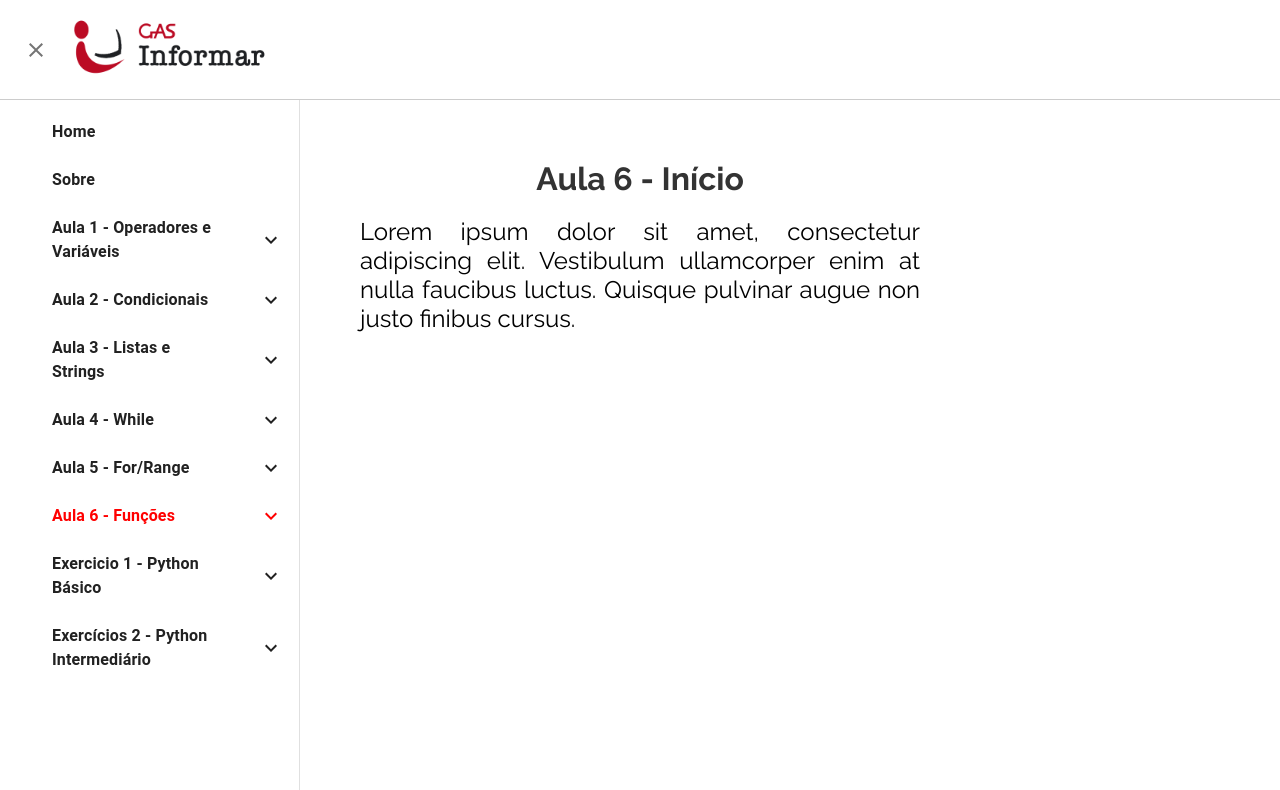
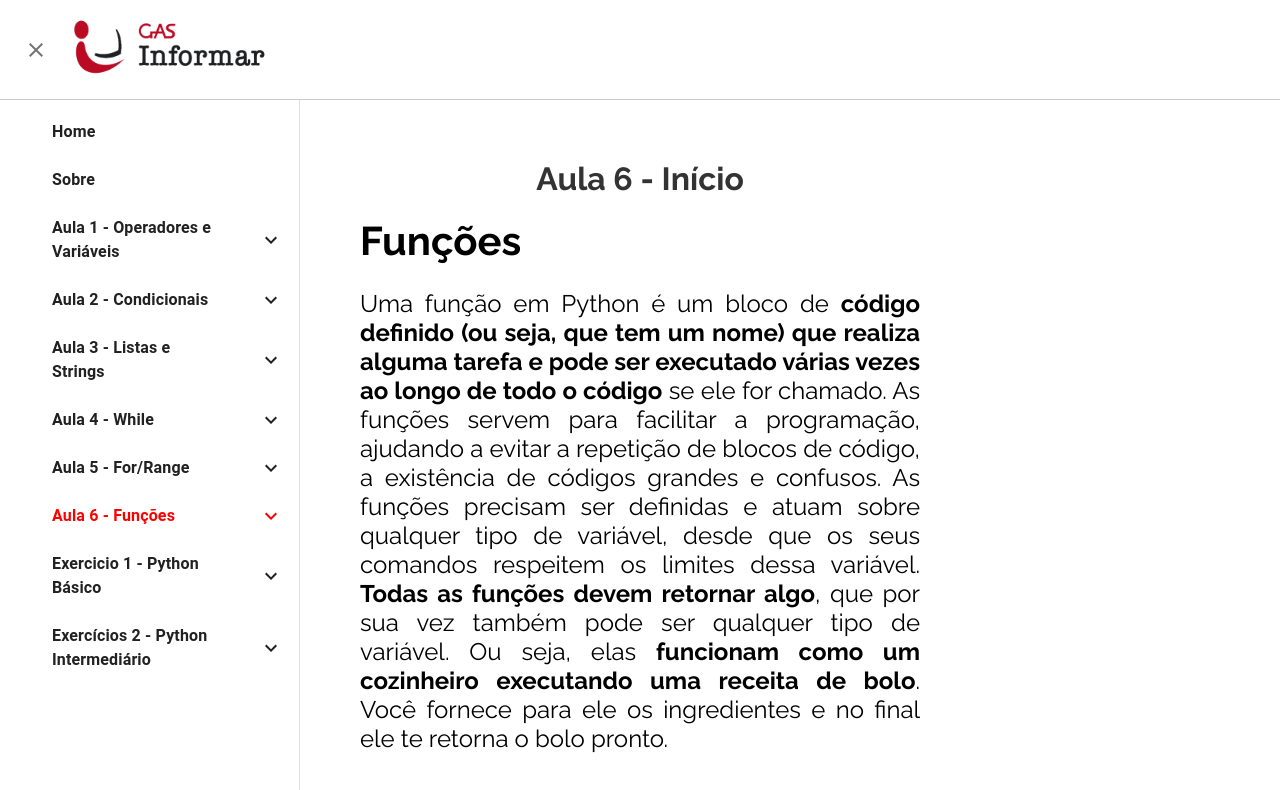
Before and after one commit to iancdesponds/front-grupo-3, a React (Vite) app in the folder Projeto-Informar/: page /aula-6/inicio in a window 1280 px wide. Shown: the top 790 px of the page. Built offline with nearby package versions, Linux system fonts and the light colour scheme.

Commit message:
Update Inicio.jsx

```diff
--- a/Projeto-Informar/src/modulos/Aula-6/pages/Inicio.jsx
+++ b/Projeto-Informar/src/modulos/Aula-6/pages/Inicio.jsx
@@ -1,13 +1,15 @@
-import React from "react";
+import React from 'react';
 
 function InicioAula6() {
   return (
     <div>
       <h1>Aula 6 - Início</h1>
+      <h2>Funções</h2>
       <p>
-        Lorem ipsum dolor sit amet, consectetur adipiscing elit. Vestibulum
-        ullamcorper enim at nulla faucibus luctus. Quisque pulvinar augue non
-        justo finibus cursus.
+      Uma função em Python é um bloco de <strong>código definido (ou seja, que tem um nome) que realiza alguma tarefa e pode ser executado várias vezes ao longo de todo o código</strong> se ele for chamado.
+As funções servem para facilitar a programação, ajudando a evitar a repetição de blocos de código, a existência de códigos grandes e confusos.
+As funções precisam ser definidas e atuam sobre qualquer tipo de variável, desde que os seus comandos respeitem os limites dessa variável. <strong>Todas as funções devem retornar algo</strong>, que por sua vez também pode ser qualquer tipo de variável.
+Ou seja, elas <strong>funcionam como um cozinheiro executando uma receita de bolo</strong>. Você fornece para ele os ingredientes e no final ele te retorna o bolo pronto.
       </p>
     </div>
   );
```
